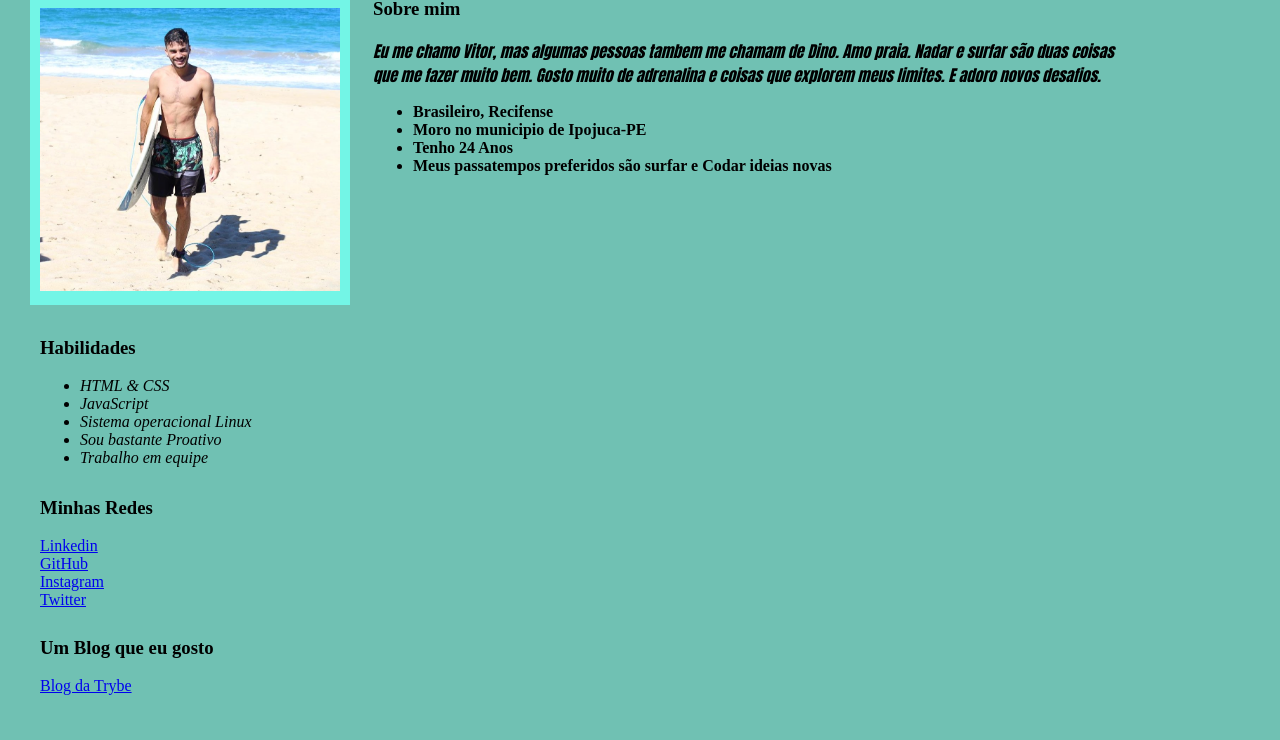
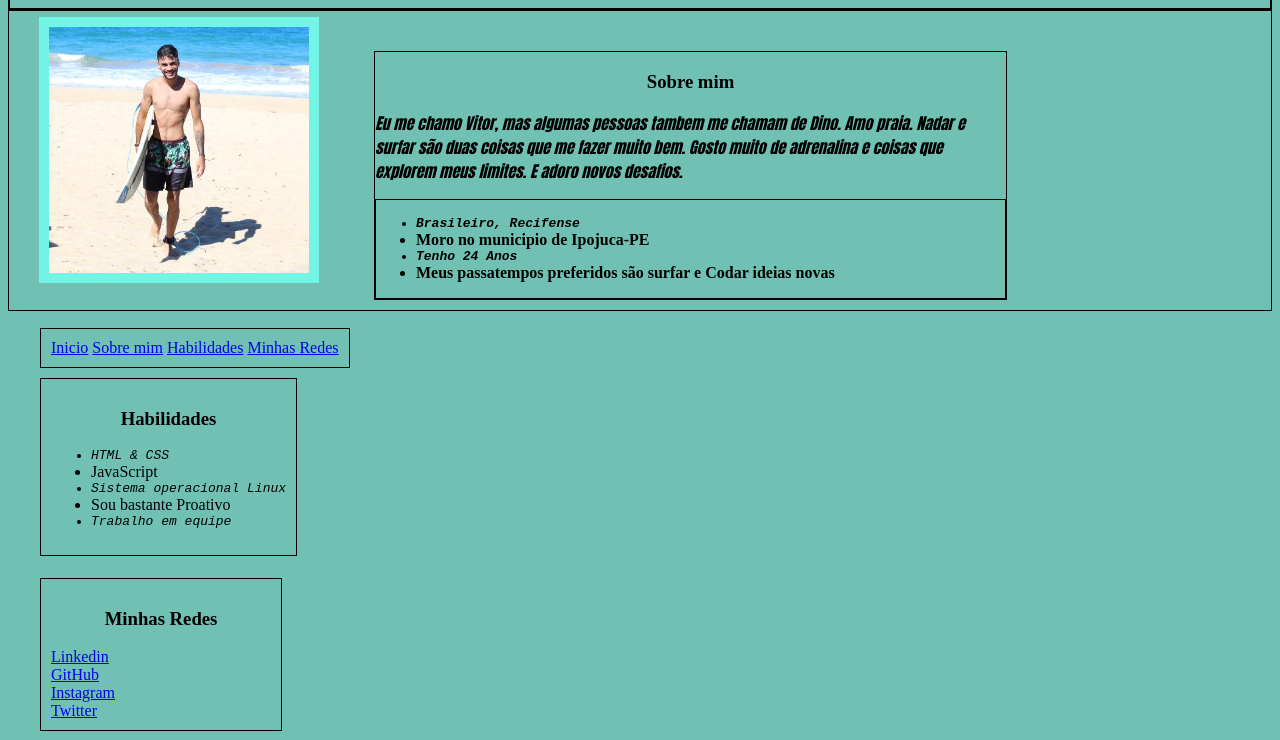
Before and after one commit to Vitor-Hugo-Dev/Vitor-Hugo-Dev.github.io, a plain HTML site: page index.html in a window 1280 px wide. Shown: the part 82-822 px from the top of the page. Drawn offline with Linux system fonts and the light colour scheme.

Commit message:
inclusao dos conteudos aprendidos na aula 3 do bloco 3

```diff
--- a/index.html
+++ b/index.html
@@ -1,26 +1,35 @@
 <!DOCTYPE html>
 <html lang="pt-br">
+
 <head>
     <meta charset="UTF-8">
 
     <link rel="stylesheet" type="text/css" href="style.css">
     <title>Vitor Hugo</title>
 </head>
+
 <body>
+
+    <div class="head">
         <div>
-        <div><h1 class="fontName">VITOR HUGO DA SILVA</h1>
+            <h1 class="fontName">VITOR HUGO DA SILVA</h1>
         </div>
 
         <div class="img"><img src="images/IMG-20200329-WA0390.jpg" width="300px" alt="Homem na praia com uma prancha">
         </div>
-        <div class="description"><h3>Sobre mim</h3>
+        <div class="description">
+            <h3>Sobre mim</h3>
 
-            <p class="fontDescription"> Eu me chamo Vitor, mas algumas pessoas tambem me chamam de Dino. Amo praia. Nadar e surfar são duas coisas que me fazer muito bem. Gosto muito de adrenalina e coisas que explorem meus limites. E adoro novos desafios. </p>
-            <div><ul>
+            <p class="fontDescription"> Eu me chamo Vitor, mas algumas pessoas tambem me chamam de Dino. Amo praia.
+                Nadar e surfar são duas coisas que me fazer muito bem. Gosto muito de adrenalina e coisas que explorem
+                meus limites. E adoro novos desafios. </p>
+            <div>
+                <ul>
                     <li><strong>Brasileiro, Recifense</strong></li>
                     <li><strong>Moro no municipio de Ipojuca-PE</strong></li>
                     <li><strong>Tenho 24 Anos</strong></li>
                     <li><strong>Meus passatempos preferidos são surfar e Codar ideias novas</strong></li>
+            </div>
         </div>
     </div>
     <br>
@@ -33,21 +42,23 @@
 
     </ul>
 
-        <div class="skills"><h3>Habilidades</h3>
+    <div class="skills">
+        <h3>Habilidades</h3>
 
-            <ul class="informative">
-                <li >HTML & CSS</li>
-                <li >JavaScript</li>
-                <li >Sistema operacional Linux</li>
-                <li >Sou bastante Proativo</li>
-                <li >Trabalho em equipe </li>
+        <ul>
+            <li>HTML & CSS</li>
+            <li>JavaScript</li>
+            <li>Sistema operacional Linux</li>
+            <li>Sou bastante Proativo</li>
+            <li>Trabalho em equipe </li>
 
 
         </ul>
     </div>
 
 
-        <div class="contact"><h3>Minhas Redes</h3>
+    <div class="contact">
+        <h3>Minhas Redes</h3>
         <a target="_blank" href="https://www.linkedin.com/in/vitor-hugo-3b2b2b149/">Linkedin</a>
         <br>
         <a target="_blank" href="https://github.com/Vitor-Hugo-Dev">GitHub</a>
@@ -57,9 +68,9 @@
         <a target="_blank" href="https://twitter.com/Vitor03913070">Twitter</a>
     </div>
 
-        <div class="blog"><h3> Um Blog que eu gosto</h3>
-            <a target="_blank" href="https://blog.betrybe.com/" >Blog da Trybe</a>
-    </div>
+    <div class="blog">
+        <h3> Um Blog que eu gosto</h3>
+        <a target="_blank" href="https://blog.betrybe.com/">Blog da Trybe</a>
     </div>
 </body>
 
--- a/style.css
+++ b/style.css
@@ -1,67 +1,94 @@
-   body{
-      background-color: #70C1B3;
+body {
+  background-color: #70c1b3;
 }
-   .fontName{
-      font-family: 'Franklin Gothic Medium', 'Arial Narrow', Arial, sans-serif;
+.fontName {
+  font-family: "Franklin Gothic Medium", "Arial Narrow", Arial, sans-serif;
   text-align: center;
 }
-   .fontDescription{
-      font-family: Impact, Haettenschweiler, 'Arial Narrow Bold', sans-serif;
+.fontDescription {
+  font-family: Impact, Haettenschweiler, "Arial Narrow Bold", sans-serif;
   font-style: italic;
 }
-   .informative{
-      font-style: oblique;
-   }
-   ul:nth-of-type(2) li:nth-of-type(1){
+ul:nth-of-type(2) li:nth-of-type(1) {
   font-size: 16px;
   font-weight: 600;
 }
-   ul:nth-of-type(2) li:nth-of-type(2){
+ul:nth-of-type(2) li:nth-of-type(2) {
   font-size: 17px;
   font-weight: 600;
 }
-   ul:nth-of-type(2) li:nth-of-type(3){
+ul:nth-of-type(2) li:nth-of-type(3) {
   font-size: 18px;
   font-weight: 600;
 }
-   ul:nth-of-type(2) li:nth-of-type(4){
+ul:nth-of-type(2) li:nth-of-type(4) {
   font-size: 19px;
   font-weight: 600;
 }
-   ul:nth-of-type(2) li:nth-of-type(5){
+ul:nth-of-type(2) li:nth-of-type(5) {
   font-size: 20px;
   font-weight: 600;
 }
-   .img{
+img {
+  top: 90px;
+  width: 260px;
   position: absolute;
   left: 30px;
-      padding:10px;
-      background-color: #73F5E6;
+  padding: 10px;
+  background-color: #73f5e6;
 }
-   .description{
+.description {
+  top: 40px;
   text-align: left;
   position: relative;
-      max-width: 60%;
+  max-width: 50%;
   left: 365px;
+  margin-bottom: 50px;
 }
-   .localbuton{
-      position:absolute;
-      top: 3900px;
+.localbuton {
+  position: absolute;
+  top: 410px;
   left: 40px;
+  padding: 10px;
 }
-   .skills{
+.skills {
   font-style: bolder;
   position: absolute;
-      top: 400px;
+  top: 460px;
   left: 40px;
+  padding: 10px;
 }
-   .contact{
+.contact {
+  width: 220px;
   position: absolute;
-      top: 560px;
+  top: 660px;
   left: 40px;
+  padding: 10px;
 }
-   .blog{
+.blog {
   position: absolute;
-      top: 700px;
+  top: 825px;
   left: 40px;
+  padding: 10px;
 }
+h3 {
+  text-align: center;
+}
+ul li:nth-of-type(2n + 1) {
+  font-style: italic;
+  font-family: monospace;
+}
+.head {
+  position: relative;
+  margin-bottom: ;
+}
+li:hover,
+p:hover {
+  background-color: gray;
+}
+a:active {
+  background-color: azure;
+}
+div {
+  border: 1px solid black;
+}
```
Lines whose indentation alone changed are shown as unchanged.
